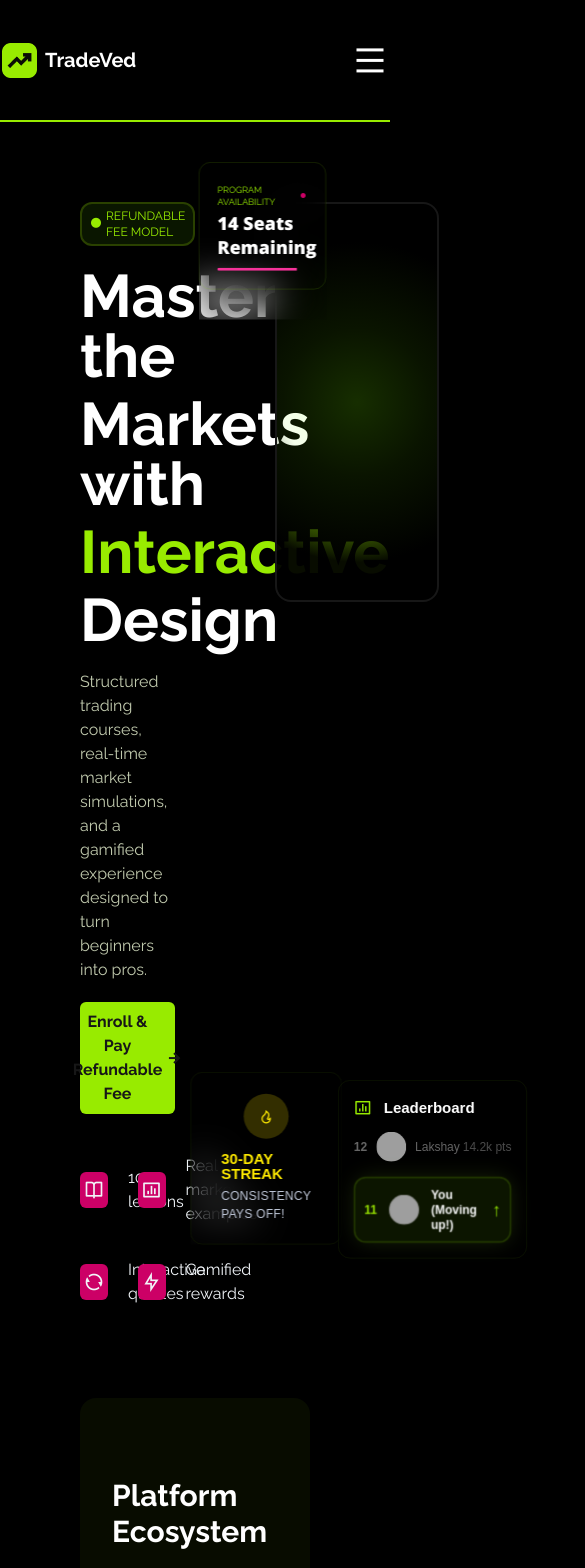
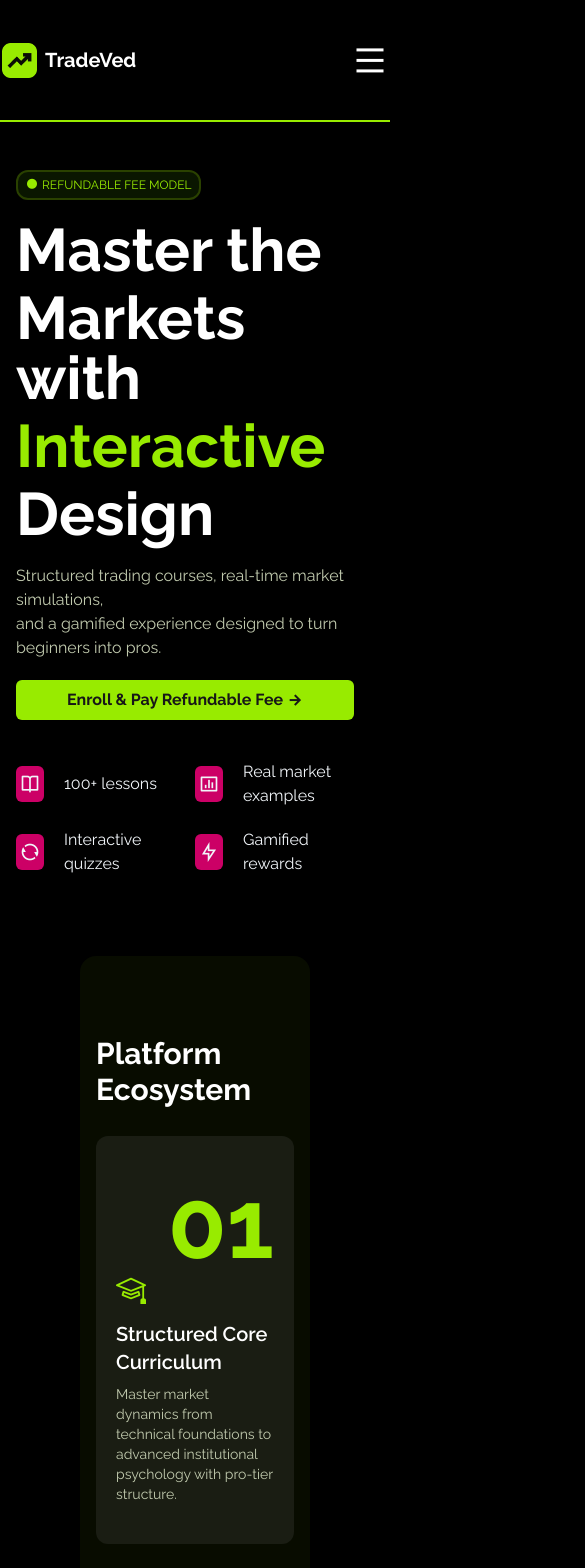
Before and after one commit to bot-rohit/Front-LMS, a Next.js app: page / in a window 390 px wide. Shown: the top 1568 px of the page, 585 px wide, since content can reach past the window. Built offline with nearby package versions, Linux system fonts and the light colour scheme; grey boxes are pictures that could not be loaded.

Commit message:
responsive Fix

```diff
--- a/src/app/page.tsx
+++ b/src/app/page.tsx
@@ -39,7 +39,7 @@ const page = () => {
 
       <Starting />
       <Right />
-      <Fullgamified />
+      {/* <Fullgamified />
       <Leader />
       <Learning />
       <Zero />
@@ -51,7 +51,7 @@ const page = () => {
         <Start />
 
       </div>
-      <Footer />
+      <Footer /> */}
     </div>
   )
 }
--- a/src/components/landing/PlatformEco/Right.tsx
+++ b/src/components/landing/PlatformEco/Right.tsx
@@ -26,7 +26,7 @@ const features = [
 
 const right = () => {
     return (
-        <div className='flex flex-col text-white  bg-[#080C00] px-8 pt-20 rounded-2xl gap-2 mx-20  mt-20 pb-10'>
+        <div className='flex flex-col text-white  bg-[#080C00] pt-20 rounded-2xl gap-2 mx-20  mt-20 pb-10 px-4 sm:px-8 lg:px-8  lg:pt-20'>
             <div className='font-heading font-bold text-3xl'>
                 <p>Platform Ecosystem</p>
             </div>
@@ -35,7 +35,7 @@ const right = () => {
                     <Left />
 
                 </div>
-                <div className='flex-1 flex flex-col gap-5  '>
+                <div className='lg:flex-1 lg:flex flex-col gap-5 hidden  '>
                     {features.map((element) => (
 
                         <div key={element.description}>
--- a/src/components/landing/Starting/Startingpage.tsx
+++ b/src/components/landing/Starting/Startingpage.tsx
@@ -28,8 +28,8 @@ const benefitsData = [
 const Start = () => {
     return (
         <>
-            <div className=' flex px-20 pt-20 h-full gap-20  '>
-                <div className='w-[50%]'>
+            <div className=' flex gap-10 lg:gap-20 px-4 sm:px-8 lg:px-20 pt-12 lg:pt-20'>
+                <div className='w-full lg:flex-1'>
 
                     <div className='flex flex-col gap-5 pr-5 font-heading'>
                         <div className='text-xs flex justify-star align-middle gap-1  items-center border-2 px-2 rounded-xl py-1 border-[#2A4100] bg-[#0A1600] w-fit'>
@@ -78,7 +78,7 @@ const Start = () => {
 
 
                 </div>
-                <div className='w-[50%] relative h-auto    '>
+                <div className='w-full lg:flex-1 relative hidden lg:flex  '>
 
 
                     <div className=' absolute min-h-100 px-20 pt-20 pb-10 z-1  border-2 rounded-2xl
```
